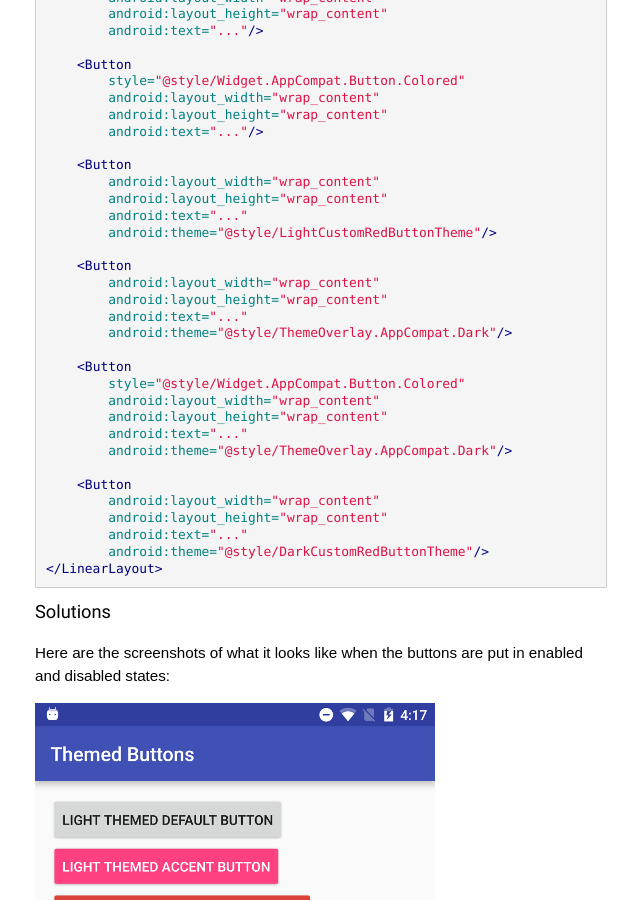
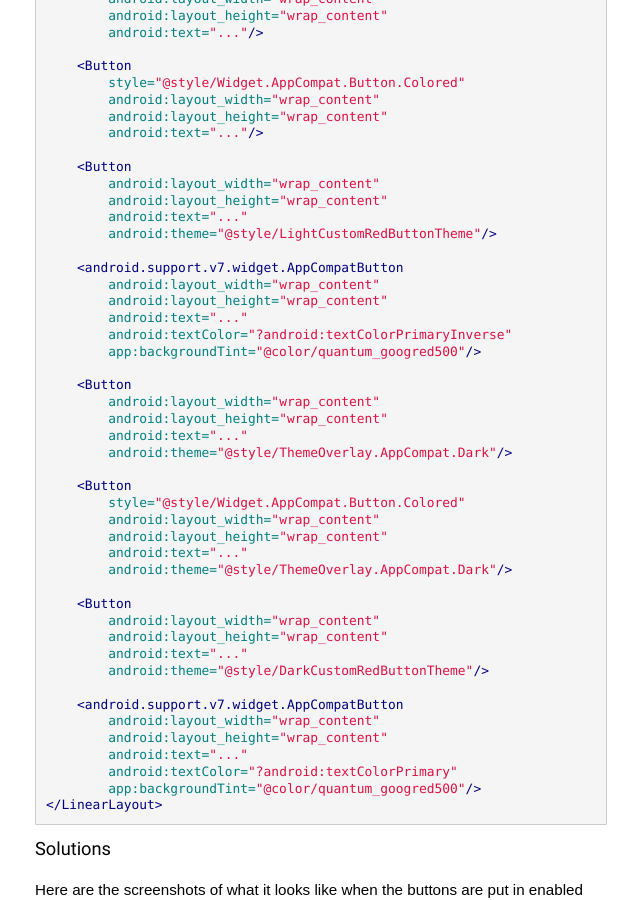
Before and after one commit to alexjlockwood/AndroidDesignPatterns, a Jekyll site: the page built from _posts/2016-08-06-theming-buttons-with-themeoverlays.md, in a window 1280 px wide and 900 px high, scrolled down 4213 px. Shown: the whole window, without its empty margins (249-889 px from the left). Built offline with Jekyll 4.4.1, drawn with Linux system fonts in a browser that asks for light colours; some web fonts are replaced; a script that is not in the unit is left out; comment, search, counter and statistics services are not loaded; some of the changed text lies outside the part shown.

Commit message:
Update blog post on button themes

````diff
--- a/_posts/2016-08-06-theming-buttons-with-themeoverlays.md
+++ b/_posts/2016-08-06-theming-buttons-with-themeoverlays.md
@@ -179,7 +179,7 @@ would have otherwise been used by default. If you want to read more about
 `ThemeOverlay`s, check out [this Medium post][ThemeOverlayBlogPost] and this
 [Google+ pro tip][ThemeOverlayProTip] by [Ian Lake](http://google.com/+IanLake)!
 
-### Understanding AppCompat background tints
+### Approach #2: Setting the `AppCompatButton`'s background tint
 
 ### Pop quiz!
 
@@ -235,6 +235,13 @@ What will the following XML look like in the application?
         android:text="..."
         android:theme="@style/LightCustomRedButtonTheme"/>
 
+    <android.support.v7.widget.AppCompatButton
+        android:layout_width="wrap_content"
+        android:layout_height="wrap_content"
+        android:text="..."
+        android:textColor="?android:textColorPrimaryInverse"
+        app:backgroundTint="@color/quantum_googred500"/>
+
     <Button
         android:layout_width="wrap_content"
         android:layout_height="wrap_content"
@@ -253,6 +260,13 @@ What will the following XML look like in the application?
         android:layout_height="wrap_content"
         android:text="..."
         android:theme="@style/DarkCustomRedButtonTheme"/>
+
+    <android.support.v7.widget.AppCompatButton
+        android:layout_width="wrap_content"
+        android:layout_height="wrap_content"
+        android:text="..."
+        android:textColor="?android:textColorPrimary"
+        app:backgroundTint="@color/quantum_googred500"/>
 </LinearLayout>
 ```
 
````
Also changed, not shown: other parts of _posts/2016-08-06-theming-buttons-with-themeoverlays.md (+1 -1 lines), assets/images/posts/2016/08/06/rant6-buttons-disabled-resized.png, assets/images/posts/2016/08/06/rant6-buttons-disabled.png, assets/images/posts/2016/08/06/rant6-buttons-enabled-resized.png, assets/images/posts/2016/08/06/rant6-buttons-enabled.png.
